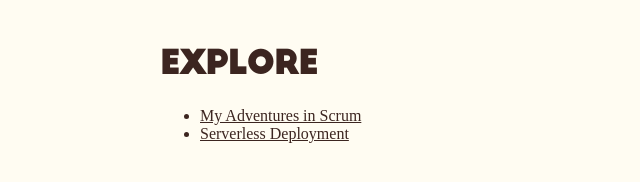
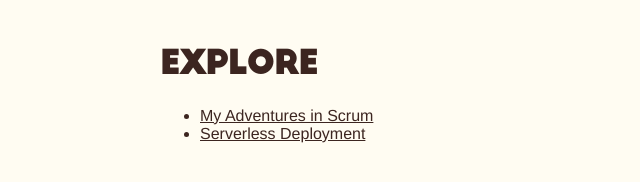
Before and after one commit to Ketupat-Development-Studios/journey-web, a React app: page / in a window 1280 px wide. Shown: the full height of the page, 0-640 px from the left. Built offline with nearby package versions, Linux system fonts and the light colour scheme; data requests are answered from the project's data file.

Commit message:
updated font

```diff
--- a/src/styles.scss
+++ b/src/styles.scss
@@ -17,7 +17,7 @@ $large: 1.5em;
 $big: 1.2em;
 $normal: 1em;
 
-$font-family: 'Helvetica, "Open Sans"';
+$font-family: Helvetica, "Open Sans";
 
 * {
   color: $dark;
```
